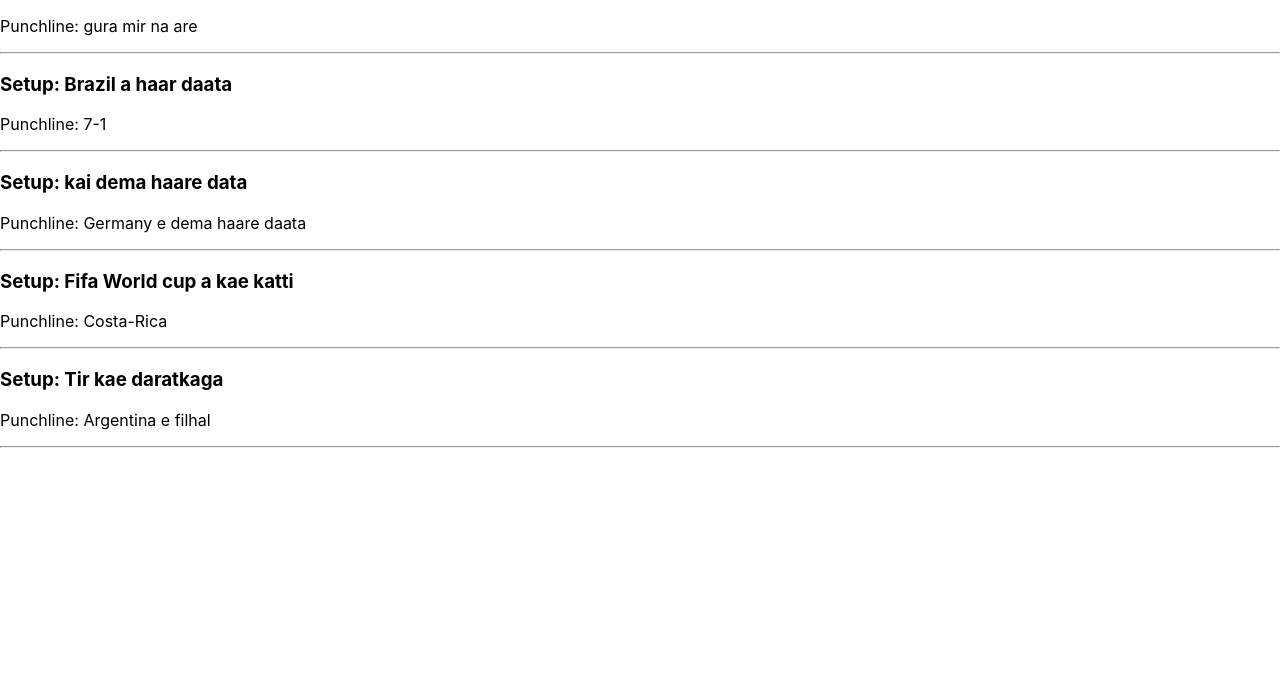
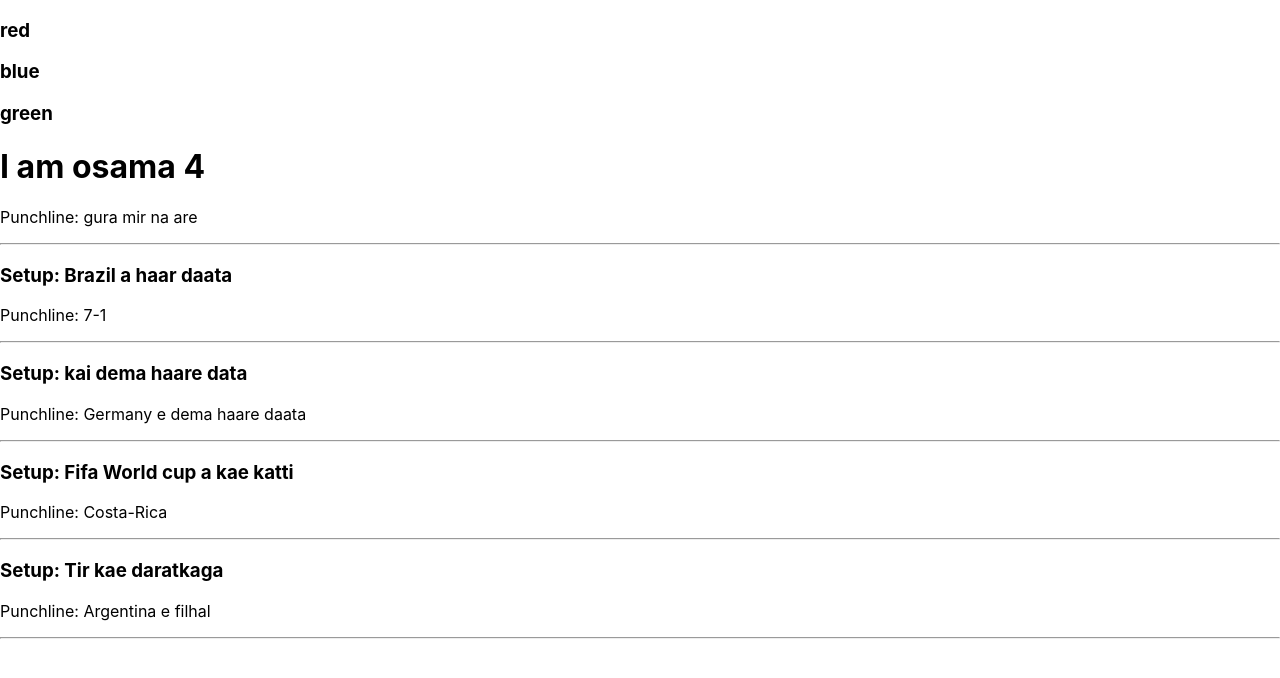
Before and after one commit to osamayounus786/my-app, a React (Create React App) app: page / in a window 1280 px wide. Shown: the top 678 px of the page. Built offline with nearby package versions, Linux system fonts and the light colour scheme.

Commit message:
js array concepts

```diff
--- a/src/App.jsx
+++ b/src/App.jsx
@@ -194,8 +194,20 @@
 // export default Page;
 import {Joke} from './components/jokes'
 function App(){
+  const el = <h1>I am osama {3 + 1}</h1>
+  const color = [
+    <h3>red</h3> ,
+    <h3>blue</h3> ,
+    <h3>green</h3> ,
+    ]
  return(
+
     <>
+
+
+    {color}
+
+    {el}
     <Joke setup= {false}
           punchline= "gura mir na are"  />
           <Joke setup= "Brazil a haar daata"
```
